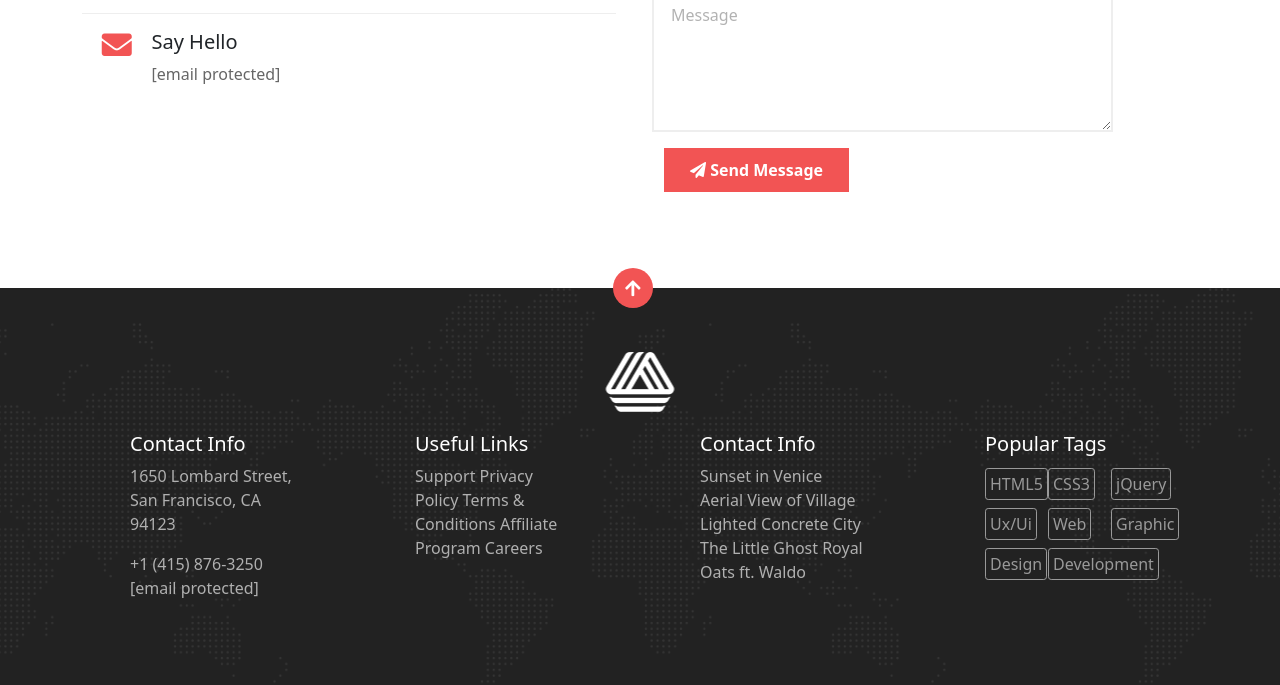
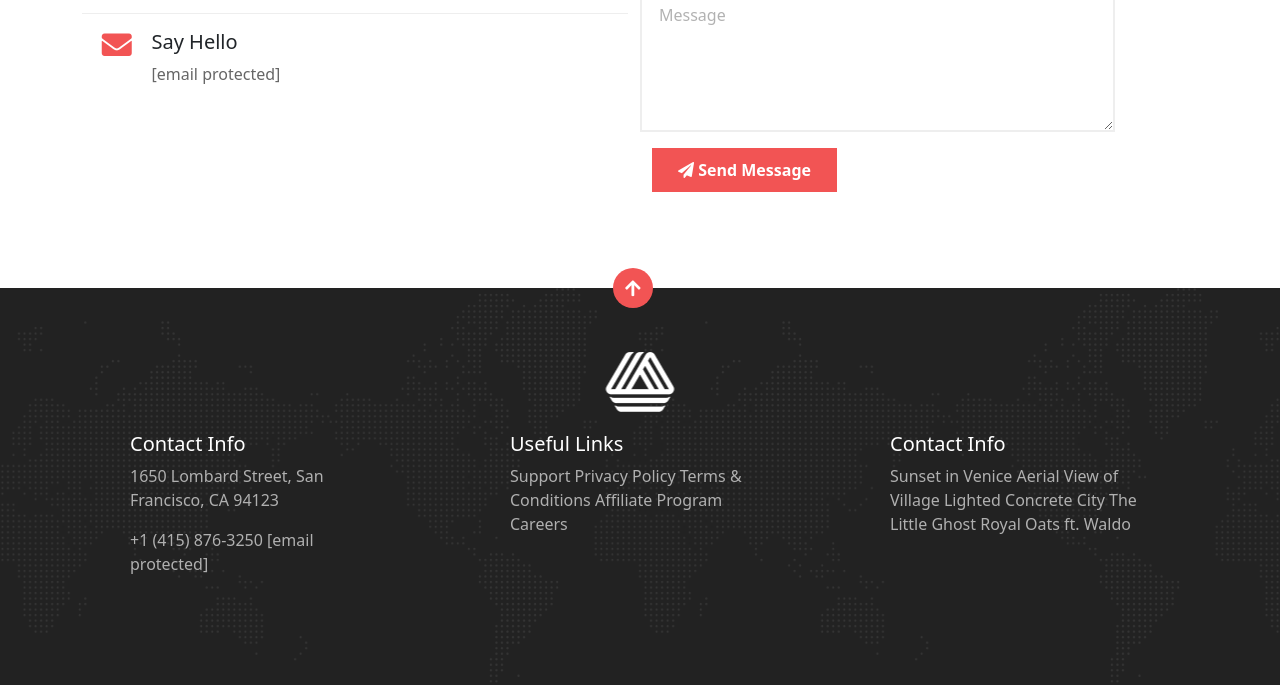
Before and after one commit to MohammedIbrahiim/Angora, a plain HTML site: page index.html in a window 1280 px wide. Shown: the part 4511-5196 px from the top of the page. Drawn offline with Linux system fonts and the light colour scheme.

Commit message:
modify html

```diff
--- a/index.html
+++ b/index.html
@@ -570,14 +570,14 @@
                 </div>
             </div>
         </div>
-        <div class="row g-5">
+        <div class="row">
             <div class="col-lg-6">
                 <div class="touch-content pt-5">
                     <h3>Get answers and advices from professional consultants.</h3>
                 </div>
                 <div class="touch-icon t-b d-flex ps-3 pb-3  pt-3" >
                     <i class="far fa-map  me-3  fa-fw"></i>
-                    <div class="">
+                    <div>
                         <h5>Address</h5>
                         <p class=" ">1650 Lombard Street, San Francisco, CA 94123</p>
                     </div>
@@ -623,7 +623,7 @@
             </div>
         </div>
         <div class="footer-color row">
-            <div class="col-sm-3">
+            <div class="col-sm-4">
                 <div class="footer-p p-5">
                     <h5>Contact Info</h5>
                     <p class="text-start">1650 Lombard Street,
@@ -632,7 +632,7 @@
                             [email protected]</p>
                 </div>
             </div>
-            <div class="col-sm-3">
+            <div class="col-sm-4">
                 <div class=" footer-p p-5">
                     <h5>Useful Links</h5>
                     <p class="text-start ">Support
@@ -642,7 +642,7 @@
                         Careers</p>
                 </div>
             </div>
-            <div class="col-sm-3">
+            <div class="col-sm-4">
                 <div class="footer-p p-5">
                     <h5>Contact Info</h5>
                     <p class="text-start">Sunset in Venice
@@ -652,54 +652,6 @@
                         Royal Oats ft. Waldo</p>
                 </div>
             </div>
-            <div class="col-sm-3">
-                <div class="container footer-p p-lg-5">
-                    <h5>Popular Tags</h5>
-
-                        <div class="row pt-2 ">
-                            <div class="col-lg-4">
-                                <a href="#" class="tag p-1 rounded-1 text-decoration-none">HTML5</a>
-                            </div>
-
-                            <div class="col-lg-4 pe-1 ">
-                                <a href="#" class="tag  p-1 rounded-1 text-decoration-none ">CSS3</a>
-                            </div>
-                            <div class="col-lg-4">
-                                <a href="#" class="tag  p-1 rounded-1 text-decoration-none">jQuery</a>
-                            </div>
-                            </div>
-
-                            <div class="row mt-3">
-                            <div class="col-lg-4">
-                                <a href="#" class="tag -1 p-1 rounded-1 text-decoration-none" >Ux/Ui</a>
-                            </div>
-
-                            <div class="col-lg-4 ms-0">
-                                <a href="#" class="tag  p-1 rounded-1 text-decoration-none">Web</a>
-                            </div>
-
-                            <div class="col-lg-4">
-                                <a href="#" class="tag  p-1 rounded-1 text-decoration-none">Graphic</a>
-                            </div>
-                        </div>
-                        <div class="row mt-3">
-                            <div class="col-lg-4">
-                                <a href="#" class="tag  p-1 rounded-1 text-decoration-none">Design</a>
-                            </div>
-                            <div class="col-lg-4">
-                                <a href="#" class="tag  p-1 rounded-1 text-decoration-none">Development</a>
-                            </div>
-                        </div>
-
-                        <div class="tags clearfix">
-
-                        </div>
-
-                    </div>
-
-                </div>
-            </div>
-        </div>
         <a href="#" class="arrow active ">
             <i  class="fas fa-arrow-up"></i>
           </a>
```
